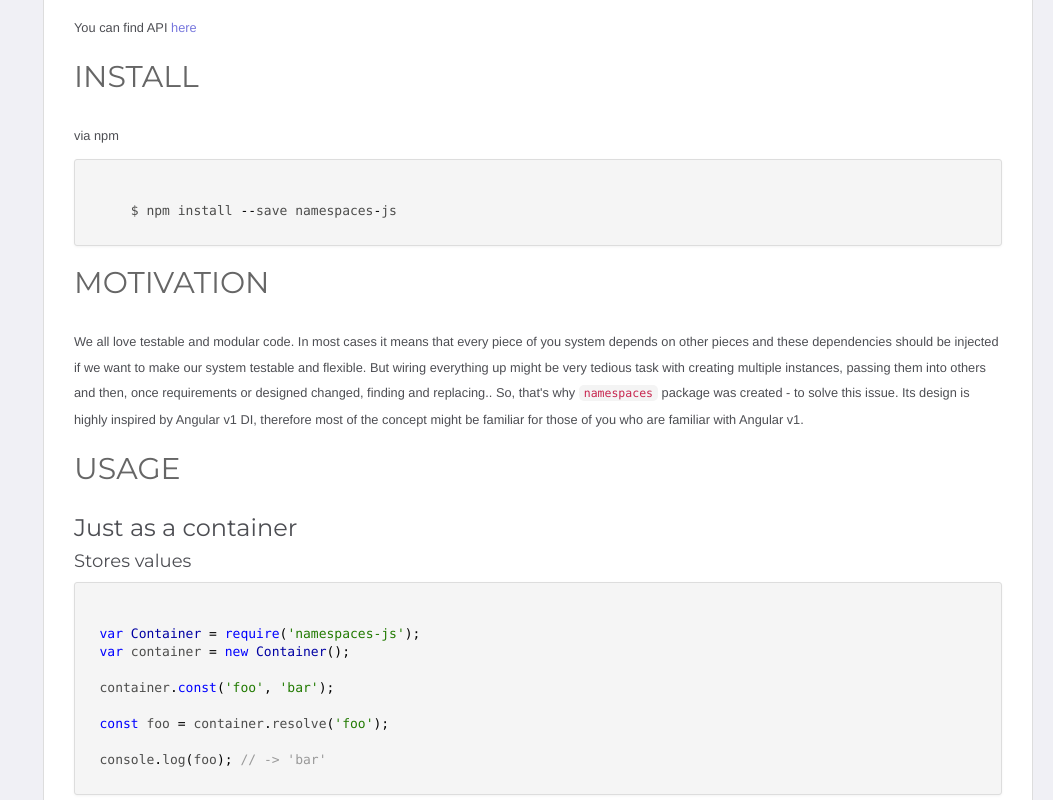
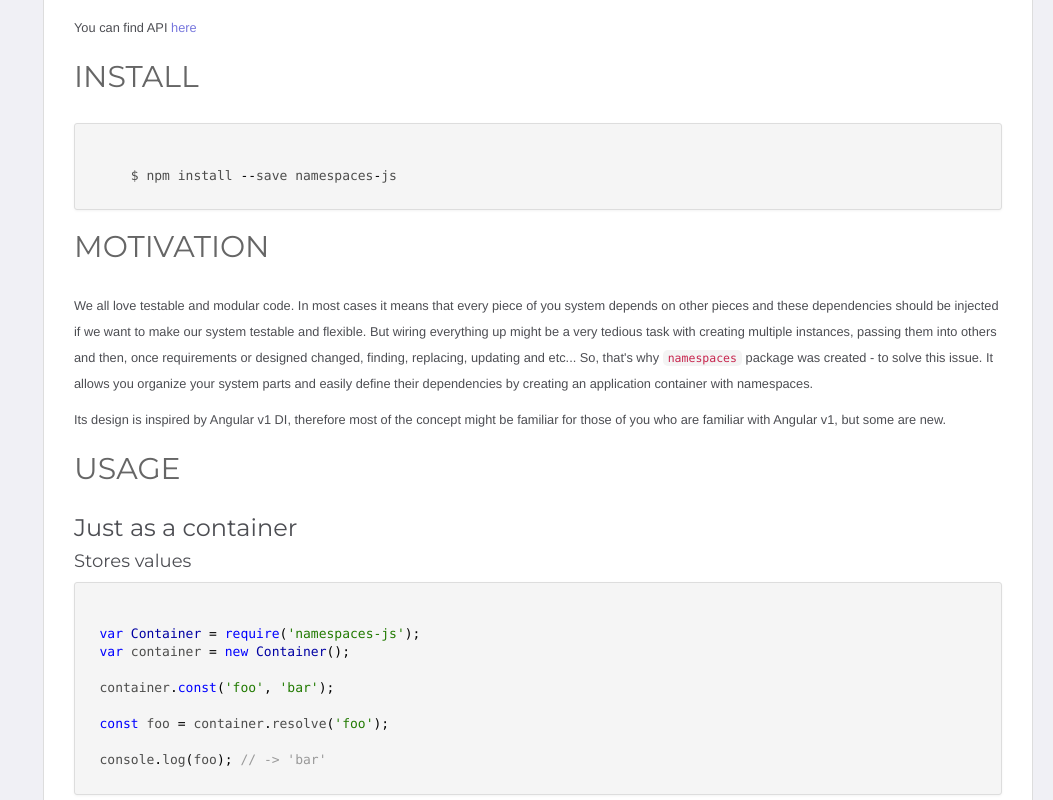
Before and after one commit to ziflex/namespaces, a plain HTML site: page index.html in a window 1280 px wide. Shown: the part 880-1680 px from the top of the page, without its empty margins (227-1280 px from the left). Drawn offline with nearby package versions, Linux system fonts and the light colour scheme.

Commit message:
Updated docs

```diff
--- a/index.html
+++ b/index.html
@@ -62,12 +62,11 @@
 <a href="http://travis-ci.org/ziflex/namespaces"><img src="https://secure.travis-ci.org/ziflex/namespaces.svg?branch=master" alt="Build Status"></a>
 <a href="https://coveralls.io/github/ziflex/namespaces-js"><img src="https://coveralls.io/repos/github/ziflex/namespaces-js/badge.svg?branch=master" alt="Coverage Status"></a></p>
 <h2>API</h2><p>You can find API <a href="http://ziflex.github.io/namespaces">here</a></p>
-<h2>Install</h2><p>via npm</p>
-<pre class="prettyprint source lang-sh"><code>
+<h2>Install</h2><pre class="prettyprint source lang-sh"><code>
     $ npm install --save namespaces-js</code></pre><h2>Motivation</h2><p>We all love testable and modular code. In most cases it means that every piece of you system
-depends on other pieces and these dependencies should be injected if we want to make our system testable and flexible. But wiring everything up might be very tedious task with creating multiple instances, passing them into others and then, once requirements or designed changed, finding and replacing..
-So, that's why <code>namespaces</code> package was created - to solve this issue.
-Its design is highly inspired by Angular v1 DI, therefore most of the concept might be familiar for those of you who are familiar with Angular v1.</p>
+depends on other pieces and these dependencies should be injected if we want to make our system testable and flexible. But wiring everything up might be a very tedious task with creating multiple instances, passing them into others and then, once requirements or designed changed, finding, replacing, updating and etc...
+So, that's why <code>namespaces</code> package was created - to solve this issue. It allows you organize your system parts and easily define their dependencies by creating an application container with namespaces.</p>
+<p>Its design is inspired by Angular v1 DI, therefore most of the concept might be familiar for those of you who are familiar with Angular v1, but some are new.</p>
 <h2>Usage</h2><h3>Just as a container</h3><h4>Stores values</h4><pre class="prettyprint source lang-javascript"><code>
 var Container = require('namespaces-js');
 var container = new Container();
@@ -163,7 +162,7 @@ Each function-node of the tree recieves a module name and returns a full path of
 <br class="clear">
 
 <footer>
-    Documentation generated by <a href="https://github.com/jsdoc3/jsdoc">JSDoc 3.4.3</a> on Thu Nov 17 2016 19:17:12 GMT-0500 (EST) using the LOKE theme.
+    Documentation generated by <a href="https://github.com/jsdoc3/jsdoc">JSDoc 3.4.3</a> on Thu Nov 17 2016 19:26:50 GMT-0500 (EST) using the LOKE theme.
 </footer>
 
 <script>prettyPrint();</script>
```
Also changed, not shown: Container.html (+1 -1 lines), Module.html (+1 -1 lines), Namespace.html (+1 -1 lines), Resolver.html (+1 -1 lines), Storage.html (+1 -1 lines), index.js.html (+1 -1 lines), module.js.html (+1 -1 lines), namespace.js.html (+1 -1 lines), resolver.js.html (+1 -1 lines), storage.js.html (+1 -1 lines).
